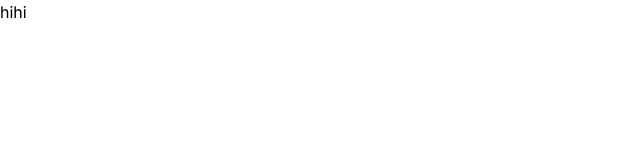
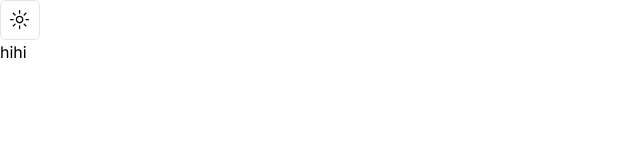
Before and after one commit to caffeine-addictt/portfolio, a Next.js app: page / in a window 1280 px wide. Shown: the top 160 px of the page, without its empty margins (0-640 px from the left). Built offline with nearby package versions, Linux system fonts and the light colour scheme.

Commit message:
+ Navbar setup

```diff
--- a/src/app/layout.tsx
+++ b/src/app/layout.tsx
@@ -5,6 +5,8 @@ import { ThemeProvider } from '@components/theme-provider'
 
 import { Inter } from 'next/font/google'
 import type { Metadata } from 'next'
+
+import Navbar from '@components/navbar'
 
 
 const inter = Inter({ subsets: ['latin'] })
@@ -17,13 +19,12 @@ export const metadata: Metadata = {
 
 const RootLayout = ({ children }: { children: React.ReactNode }) => {
   return (
-    <html lang='en'>
+    <html lang='en' suppressHydrationWarning>
       <body className={cn(inter.className, 'min-h-screen min-w-full max-w-full flex flex-col')}>
-
         <ThemeProvider attribute='class' defaultTheme='system' enableSystem>
+          <Navbar />
           {children}
         </ThemeProvider>
-
       </body>
     </html>
   )
--- /dev/null
+++ b/src/components/navbar.tsx
@@ -0,0 +1,13 @@
+'use client'
+
+import { ModeToggle } from '@components/theme-provider'
+
+const Navbar = () => {
+  return (
+    <nav>
+      <ModeToggle />
+    </nav>
+  )
+}
+
+export default Navbar
```
